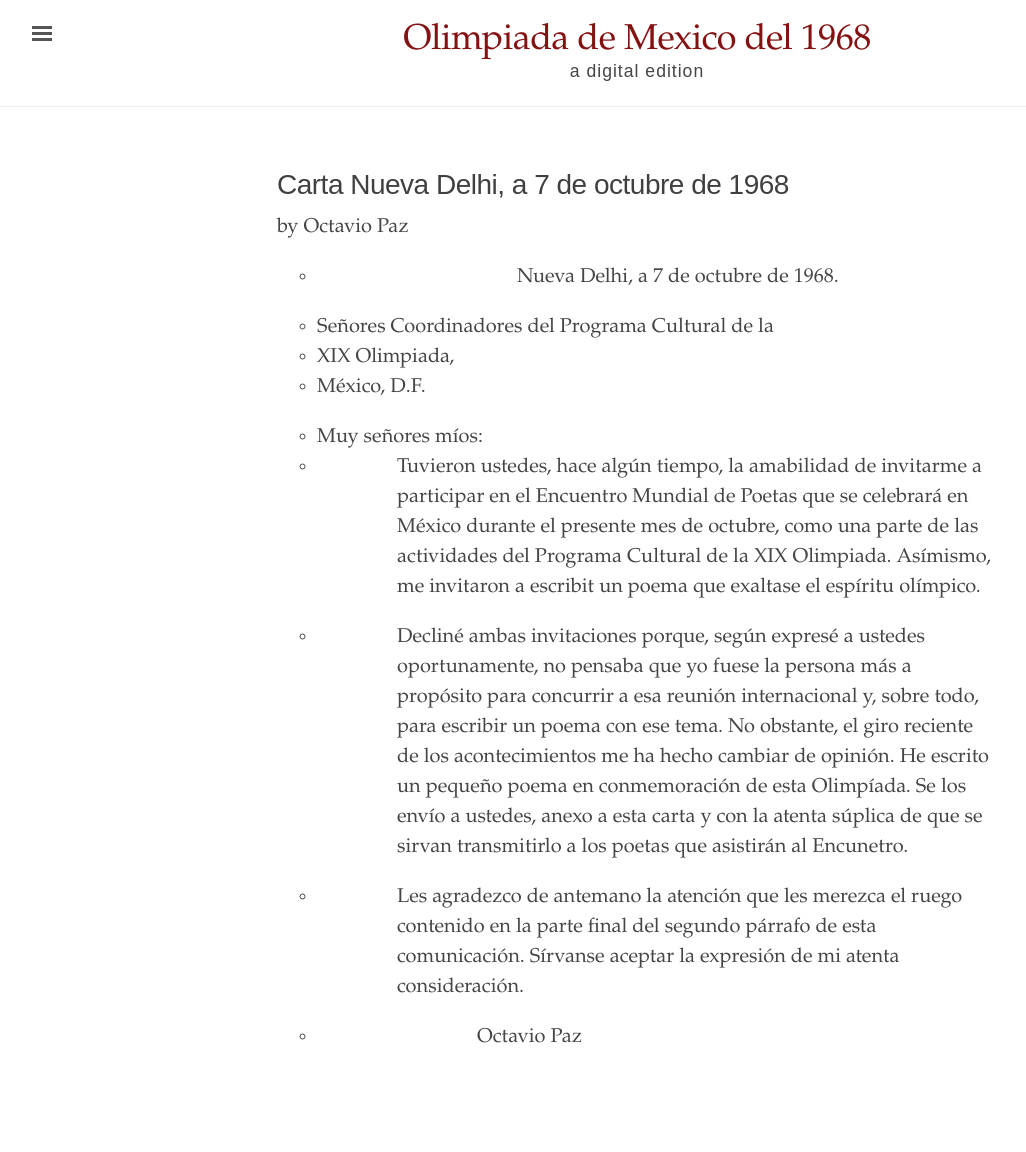
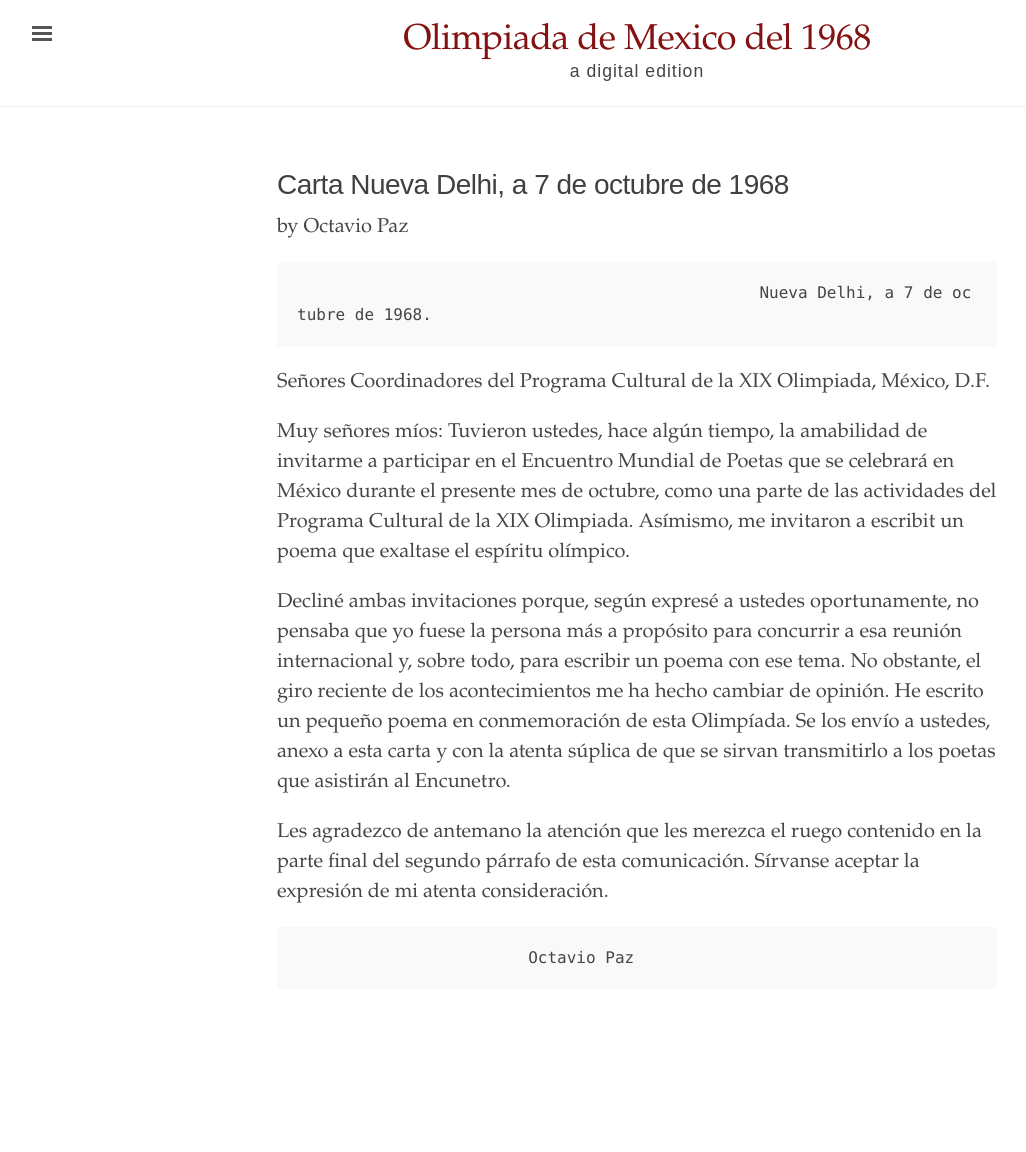
Before and after one commit to sophie-mcm/1984, a Jekyll site: the page built from _texts/carta-7-octubre.md, in a window 1280 px wide. Shown: the whole page, without its empty margins (3-1029 px from the left). Built offline with Jekyll 4.4.1, drawn with Linux system fonts in a browser that asks for light colours; after the commit the page ends 1089 px from its top, so only the background shows below that; part of the change alters nothing that is shown.

```diff
--- a/_texts/carta-7-octubre.md
+++ b/_texts/carta-7-octubre.md
@@ -6,17 +6,17 @@ editor: Sophia Calderon Monarrez
 source: Project Guttenberg
 ---
 
-- {:.indent-10} Nueva Delhi, a 7 de octubre de 1968.
+                                                    Nueva Delhi, a 7 de octubre de 1968.
 
-- Señores Coordinadores del Programa Cultural de la
-- XIX Olimpiada,
-- México, D.F.
+Señores Coordinadores del Programa Cultural de la
+XIX Olimpiada,
+México, D.F.
 
-- Muy señores míos:
-- {:.indent-4} Tuvieron ustedes, hace algún tiempo, la amabilidad de invitarme a participar en el Encuentro Mundial de Poetas que se celebrará en México durante el presente mes de octubre, como una parte de las actividades del Programa Cultural de la XIX Olimpiada. Asímismo, me invitaron a escribit un poema que exaltase el espíritu olímpico.
+Muy señores míos:
+  Tuvieron ustedes, hace algún tiempo, la amabilidad de invitarme a participar en el Encuentro Mundial de Poetas que se celebrará en México durante el presente mes de octubre, como una parte de las actividades del Programa Cultural de la XIX Olimpiada. Asímismo, me invitaron a escribit un poema que exaltase el espíritu olímpico.
 
-- {:.indent-4} Decliné ambas invitaciones porque, según expresé a ustedes oportunamente, no pensaba que yo fuese la persona más a propósito para concurrir a esa reunión internacional y, sobre todo, para escribir un poema con ese tema. No obstante, el giro reciente de los acontecimientos me ha hecho cambiar de opinión. He escrito un pequeño poema en conmemoración de esta Olimpíada. Se los envío a ustedes, anexo a esta carta y con la atenta súplica de que se sirvan transmitirlo a los poetas que asistirán al Encunetro.
+  Decliné ambas invitaciones porque, según expresé a ustedes oportunamente, no pensaba que yo fuese la persona más a propósito para concurrir a esa reunión internacional y, sobre todo, para escribir un poema con ese tema. No obstante, el giro reciente de los acontecimientos me ha hecho cambiar de opinión. He escrito un pequeño poema en conmemoración de esta Olimpíada. Se los envío a ustedes, anexo a esta carta y con la atenta súplica de que se sirvan transmitirlo a los poetas que asistirán al Encunetro.
 
-- {:.indent-4} Les agradezco de antemano la atención que les merezca el ruego contenido en la parte final del segundo párrafo de esta comunicación. Sírvanse aceptar la expresión de mi atenta consideración.
+  Les agradezco de antemano la atención que les merezca el ruego contenido en la parte final del segundo párrafo de esta comunicación. Sírvanse aceptar la expresión de mi atenta consideración.
 
-- {:.indent-8} Octavio Paz
+                            Octavio Paz
```
